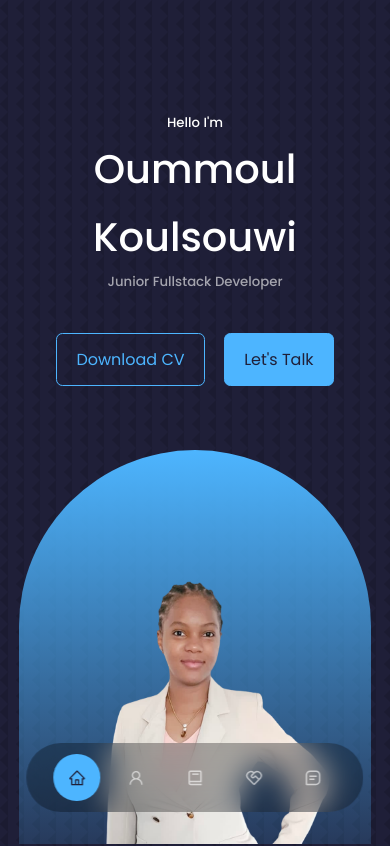
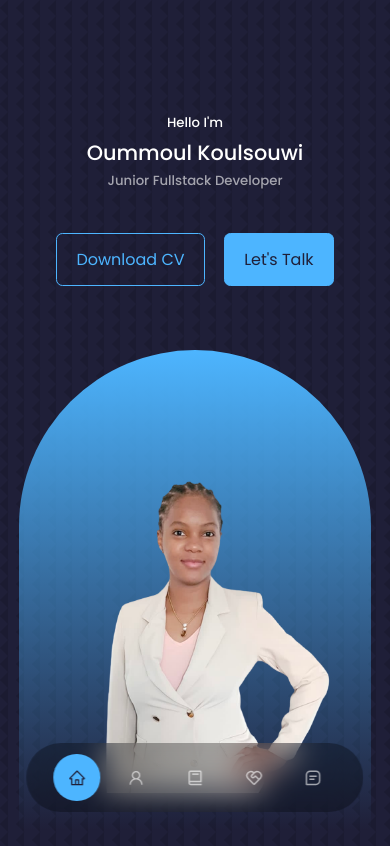
Before and after one commit to Oummy13/OummoulK, a React (Create React App) app: page / in a window 390 px wide. Shown: the top 846 px of the page. Built offline with nearby package versions, Linux system fonts and the light colour scheme.

Commit message:
fix header responsive

```diff
--- a/src/components/header/header.css
+++ b/src/components/header/header.css
@@ -66,6 +66,9 @@ header {
     header {
         height: 100vh;
     }
+    .header_container > h1 {
+        font-size: 1.3rem;
+    }
     .header_socials,
     .scroll_down {
         display: none;
--- a/src/components/portfolio/Portfolio.jsx
+++ b/src/components/portfolio/Portfolio.jsx
@@ -13,6 +13,7 @@ const data = [
         title: 'Coffee website template',
         github: 'https://github.com/Oummy13/coffee-website',
         demo: 'https://oummy13.github.io/coffee-website/'
+
     },
     {
         id: 2,
```
